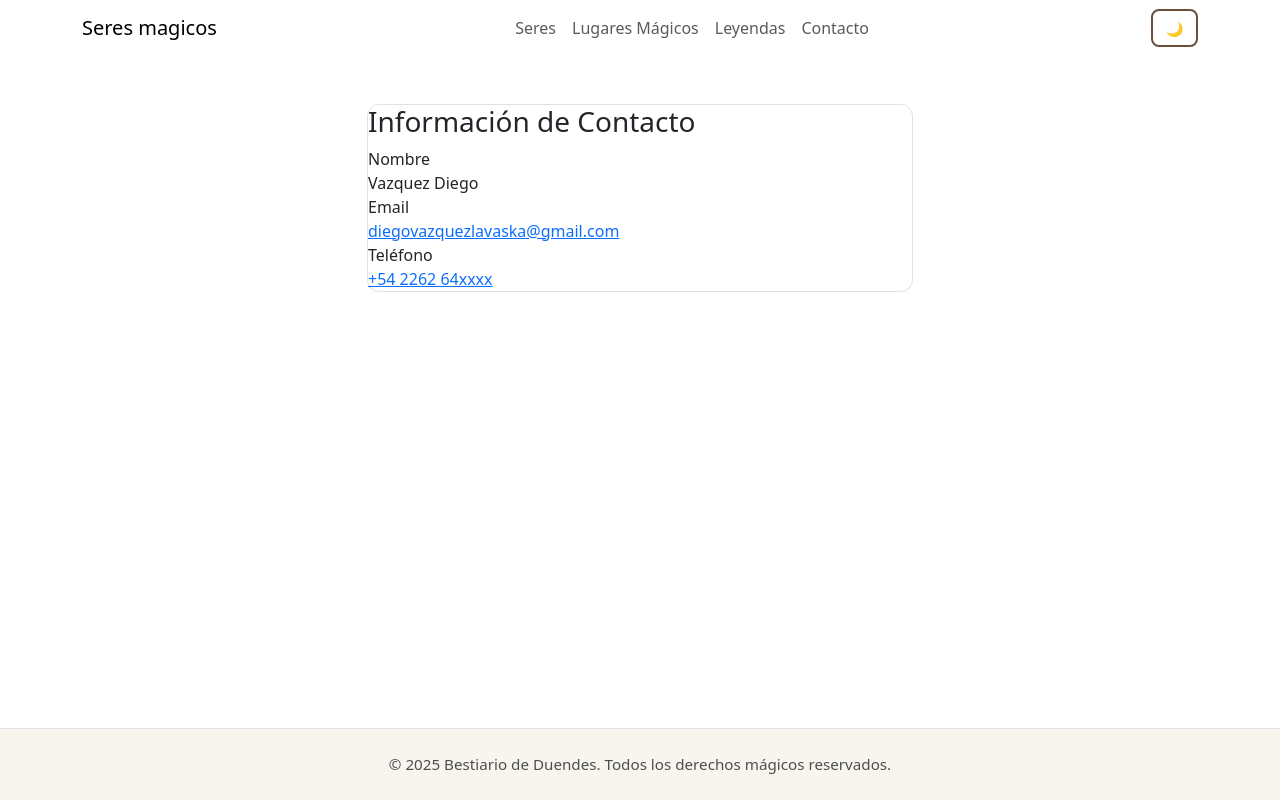
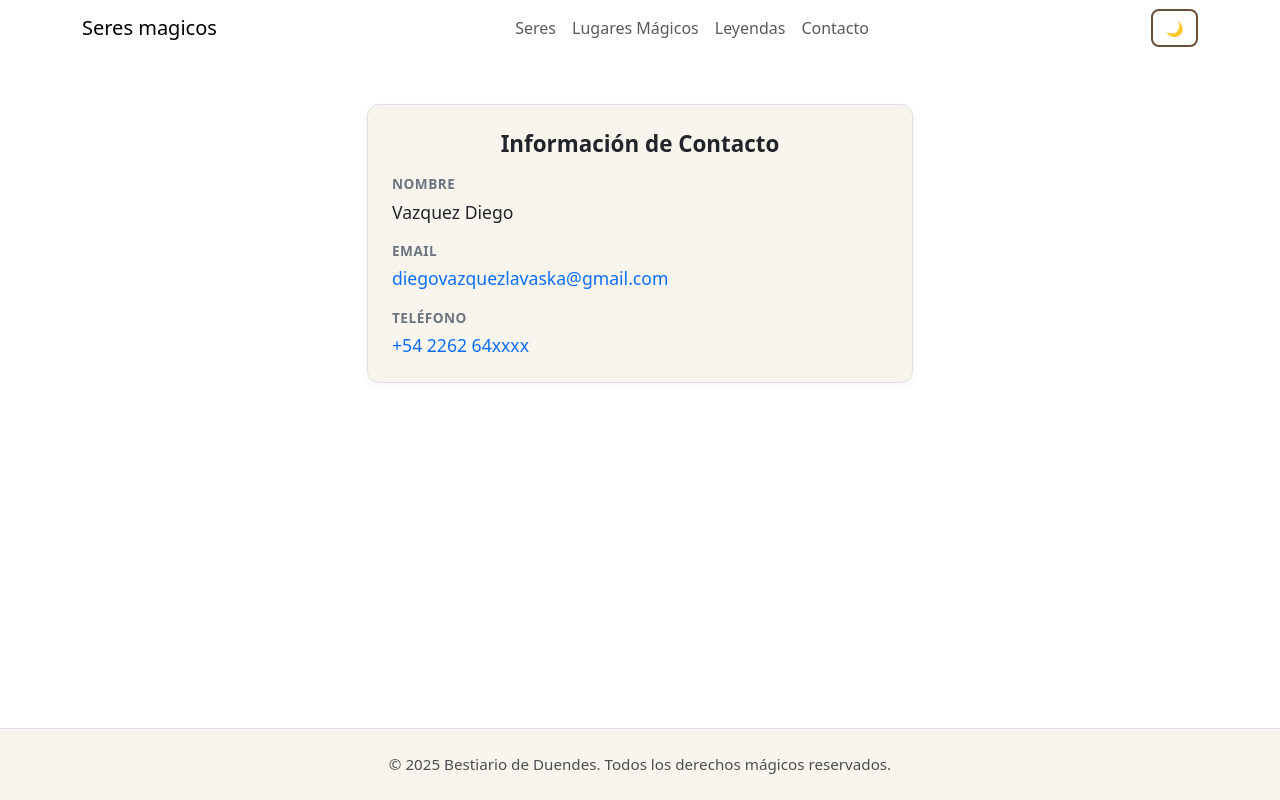
Before and after one commit to cocomicho1986/tpn3diegovazquez, a React (Vite) app: page /contacto in a window 1280 px wide. Built offline with nearby package versions, Linux system fonts and the light colour scheme.

Commit message:
estilos contactcard

```diff
--- a/src/styles/ContactCard.module.css
+++ b/src/styles/ContactCard.module.css
@@ -1,11 +1,80 @@
 /* src/styles/ContactCard.module.css */
 .contactCard {
+  background: var(--bs-card-bg, #ffffff);
   border: 1px solid var(--bs-border-color, #e9ecef);
   border-radius: 12px;
-  background: var(--bs-body-bg, #fff);
-  transition: box-shadow 0.2s ease;
+  padding: 1.5rem;
+  box-shadow: 0 2px 6px rgba(0, 0, 0, 0.05);
+  transition: all 0.2s ease;
+  height: 100%;
 }
 
 .contactCard:hover {
-  box-shadow: 0 4px 12px rgba(0, 0, 0, 0.1);
+  box-shadow: 0 4px 12px rgba(0, 0, 0, 0.08);
+  transform: translateY(-2px);
 }
+
+/* ✨ Título de contacto (más discreto) */
+.cardTitle {
+  font-size: 1.4rem;
+  font-weight: 600;
+  color: var(--bs-body-color, #212529);
+  margin: 0 0 1rem;
+  text-align: center;
+  line-height: 1.3;
+}
+
+/* ✨ Contenido de contacto */
+.cardContent {
+  display: flex;
+  flex-direction: column;
+  gap: 1rem;
+}
+
+/* ✨ Elemento individual de contacto */
+.contactItem {
+  display: flex;
+  flex-direction: column;
+  gap: 0.25rem;
+}
+
+/* ✨ Etiquetas (Nombre, Email, Teléfono) */
+.contactLabel {
+  font-size: 0.85rem;
+  font-weight: 600;
+  color: var(--bs-secondary-color, #6c757d);
+  text-transform: uppercase;
+  letter-spacing: 0.5px;
+}
+
+/* ✨ Valores (Diego, email@ejemplo.com, etc.) */
+.contactValue {
+  font-size: 1.1rem;
+  color: var(--bs-body-color, #212529);
+  margin: 0;
+  line-height: 1.5;
+}
+
+.contactValue a {
+  color: var(--bs-primary, #0d6efd);
+  text-decoration: none;
+}
+
+.contactValue a:hover {
+  text-decoration: underline;
+}
+
+/* ✨ Responsive para móviles */
+@media (max-width: 768px) {
+  .contactCard {
+    padding: 1.25rem;
+  }
+
+  .cardTitle {
+    font-size: 1.25rem;
+  }
+
+  .contactValue {
+    font-size: 1rem;
+  }
+}
```
